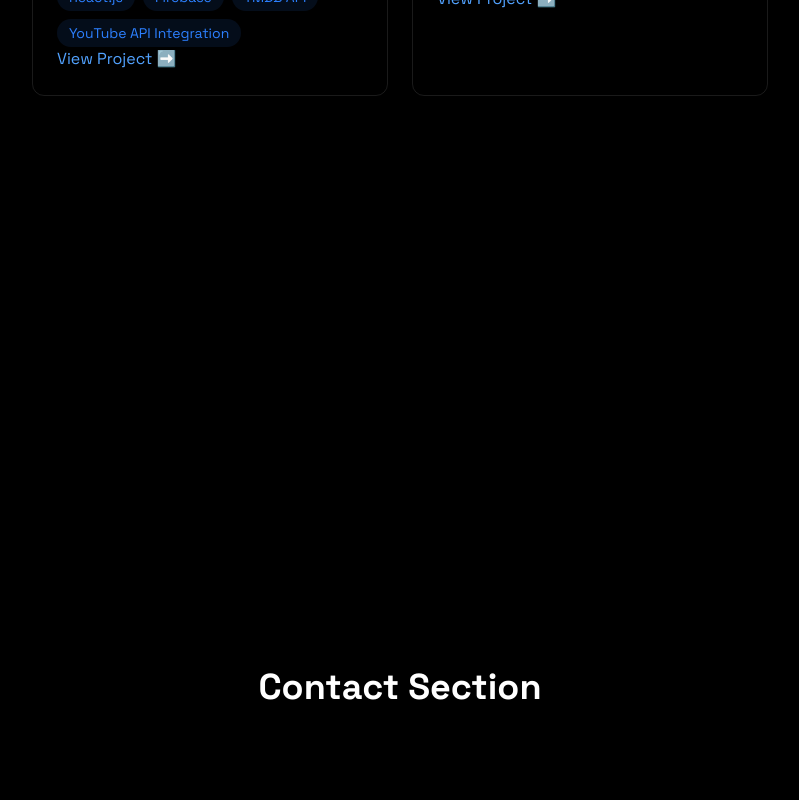
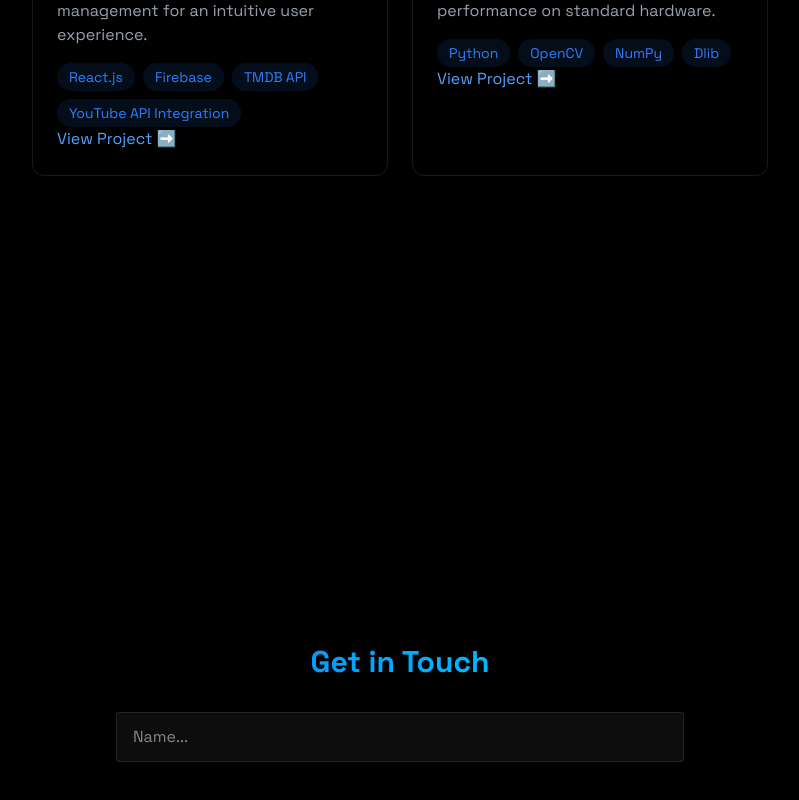
Before and after one commit to Kanishk1701/Portfolio-Website, a React (Vite) app: page / in a window 1280 px wide. Shown: the part 2285-3085 px from the top of the page, without its empty margins (240-1039 px from the left). Built offline with nearby package versions, Linux system fonts and the light colour scheme.

Commit message:
Contact Modified
Changes made for contact section specifically

```diff
--- a/src/App.jsx
+++ b/src/App.jsx
@@ -6,6 +6,7 @@ import "./index.css";
 import "./app.css";
 import { About } from "./components/sections/About";
 import { Projects } from "./components/sections/Projects";
+import { Contact } from "./components/sections/Contact";
 export default function App() {
   // State to track if loading is complete
   const [isLoading, setIsLoading] = useState(true);
@@ -27,14 +28,8 @@ export default function App() {
           <Home />
           <About />
           <Projects />
+          <Contact />
            <main className="pt-16">
-            {/* Your other page sections go here */}
-
-
-
-            <section id="contact" className="min-h-screen flex items-center justify-center">
-              <h1 className="text-4xl font-bold">Contact Section</h1>
-            </section>
           </main>
         </div>
       )}
--- /dev/null
+++ b/src/components/RevealOnScroll.jsx
@@ -0,0 +1,24 @@
+import { useEffect, useRef } from "react";
+export const RevealOnScroll = ({ children}) => {
+    const ref = useRef(null);
+
+    useEffect(() => {
+        const observer = new IntersectionObserver(
+            ([entry]) => {
+                if (entry.isIntersecting) {
+                    ref.current.classList.add("visible");
+                }
+            },
+            { threshold: 0.2, rootMargin: "0px 0px -50% 0px" }
+        );
+
+        if (ref.current) observer.observe(ref.current);
+            return () => observer.disconnect();
+        });
+
+        return (
+            <div ref={ref} className="reveal">
+                {children}
+            </div>
+        );
+    }
--- a/src/components/sections/About.jsx
+++ b/src/components/sections/About.jsx
@@ -57,6 +57,9 @@ export const About = () => {
                  <li>
                     Relevant Coursework: Data Structures & Algorithms, Web Development, Database Management...
                  </li>
+                 <li>
+                    Secondary and Senior Secondary Education from Sherwood College, Nainital (2012-2022)
+                 </li>
                 </ul>
                 </div>
 
@@ -64,7 +67,7 @@ export const About = () => {
                 <h3 className="text-xl font-bold mb-4"> 💼 Work Experience </h3>
                 <div className="list-disc list-inside text-gray-300 space-y-2 ">
                  <div>
-                    <h4>Software Engineering Intern at WayInfotech Solutions</h4>
+                    <h4>Software Engineering Intern at <strong> WayInfotech Solutions </strong></h4>
                     <p>
                         Assisted in building front-end components for web applications using React and Tailwind CSS and integration of APIs
                     </p>
--- a/src/components/sections/Contact.jsx
+++ b/src/components/sections/Contact.jsx
@@ -0,0 +1,30 @@
+import { RevealOnScroll } from "../RevealOnScroll";
+
+export const Contact = () => {
+    return (
+        <section
+         id="contact"
+         className="min-h-screen flex items-center justify-center py-20"
+        >
+            <RevealOnScroll>
+                <div className="px-4 w-150">
+                <h2 className="text-3xl font-bold mb-8 bg-gradient-to-r from-blue-500 to-cyan-400 bg-clip-text text-transparent text-center">
+                    {" "}
+                    Get in Touch
+                </h2>
+                <form className="space-y-6">
+                    <div className="relative">
+                        <input type="text"
+                        id="name"
+                        name="name"
+                        required
+                        className="w-full bg-white/5 border border-white/10 rounded px-4 py-3 text-white transition focus:outline-none focus:border-blue-500 focus:bg-blue-500/5"
+                        placeholder="Name..."
+                        />
+                    </div>
+                </form>
+                </div>
+            </RevealOnScroll>
+        </section>
+    );
+};
--- a/src/components/sections/Home.jsx
+++ b/src/components/sections/Home.jsx
@@ -1,5 +1,6 @@
 import { useState } from 'react';
 import profileImage from '../../assets/Kanishk_Photo.jpg';
+import { RevealOnScroll } from '../RevealOnScroll';
 
 export const Home = () => {
     const [imageLoaded, setImageLoaded] = useState(false);
@@ -10,6 +11,8 @@ export const Home = () => {
 
     return (
         <section id="home" className="min-h-screen flex flex-col md:flex-row items-center justify-between relative overflow-hidden bg-black text-white">
+
+
             {/* Left Column: Text */}
             <div className="w-full md:w-1/2 px-8 py-16 z-20 max-w-2xl relative">
                 <h1 className="text-4xl md:text-6xl font-bold bg-gradient-to-r from-blue-500 to-purple-600 bg-clip-text text-transparent mb-6">
@@ -46,6 +49,7 @@ export const Home = () => {
                 {/* Gradient overlay to blend into text section */}
                 <div className="absolute inset-0 bg-gradient-to-l from-black/60 via-black/10 to-transparent z-10" />
             </div>
+
         </section>
     );
 };
--- a/src/components/sections/Projects.jsx
+++ b/src/components/sections/Projects.jsx
@@ -1,6 +1,9 @@
+import { RevealOnScroll } from "../RevealOnScroll"
+
 export const Projects = () => {
   return (
     <section id="projects" className="min-h-screen flex items-center justify-center py-20">
+      <RevealOnScroll>
       <div className="max-w-3xl mx-auto px-4">
         <h2 className="text-3xl font-bold mb-8 bg-gradient-to-r from-blue-500 to-cyan-400 bg-clip-text text-transparent text-center">
           Featured Projects
@@ -69,6 +72,7 @@ export const Projects = () => {
 
         </div>
       </div>
+      </RevealOnScroll>
     </section>
   )
 }
--- a/src/index.css
+++ b/src/index.css
@@ -37,3 +37,14 @@ html,body {
   }
 
 }
+
+  .reveal{
+    opacity: 0;
+    transform: translateY(20px);
+    transition: opacity 0.7s ease, transform 0.7s ease;
+  }
+
+  .reveal.visible{
+    opacity: 1;
+    transform: translateY(0);
+  }
```
